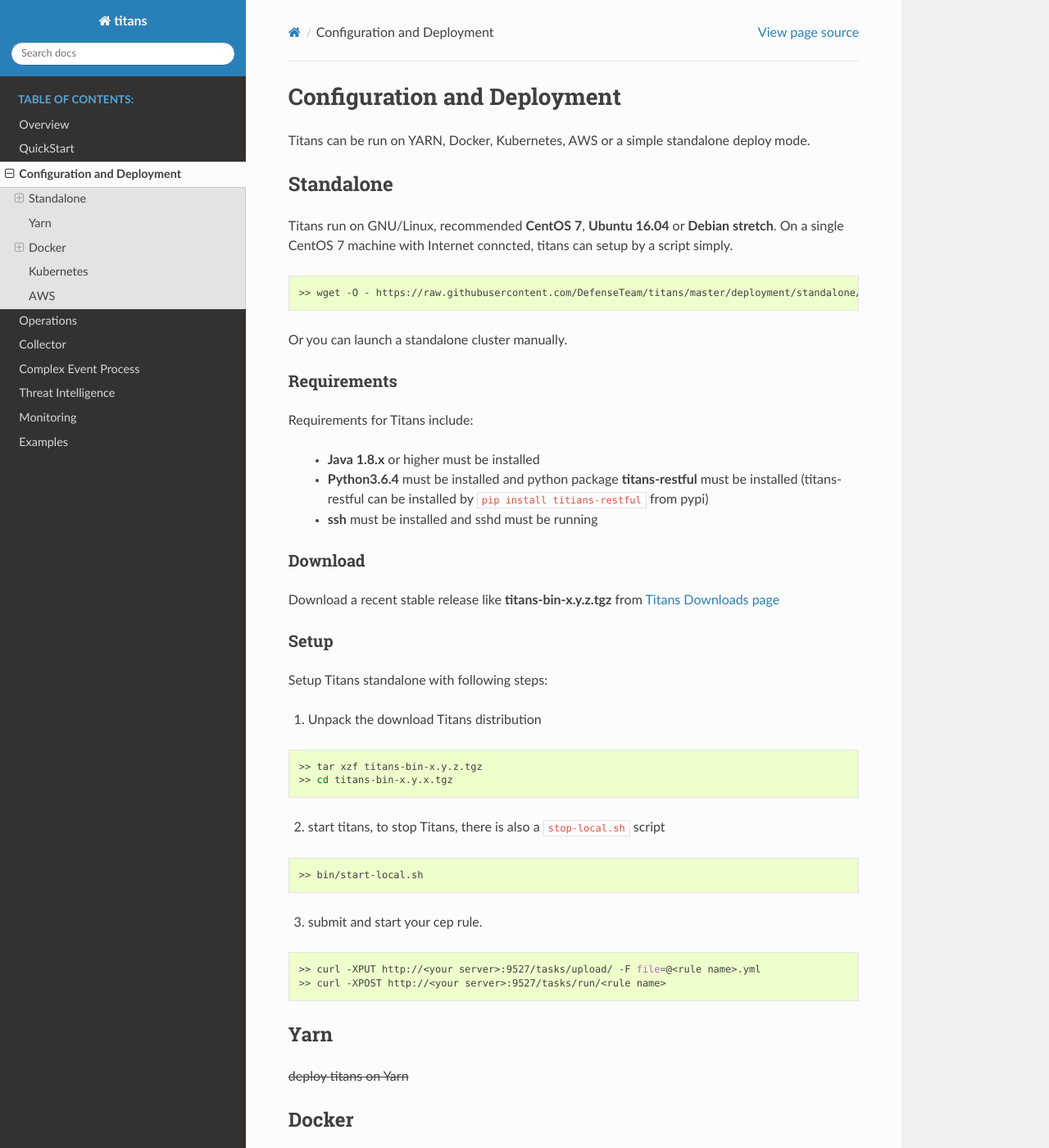
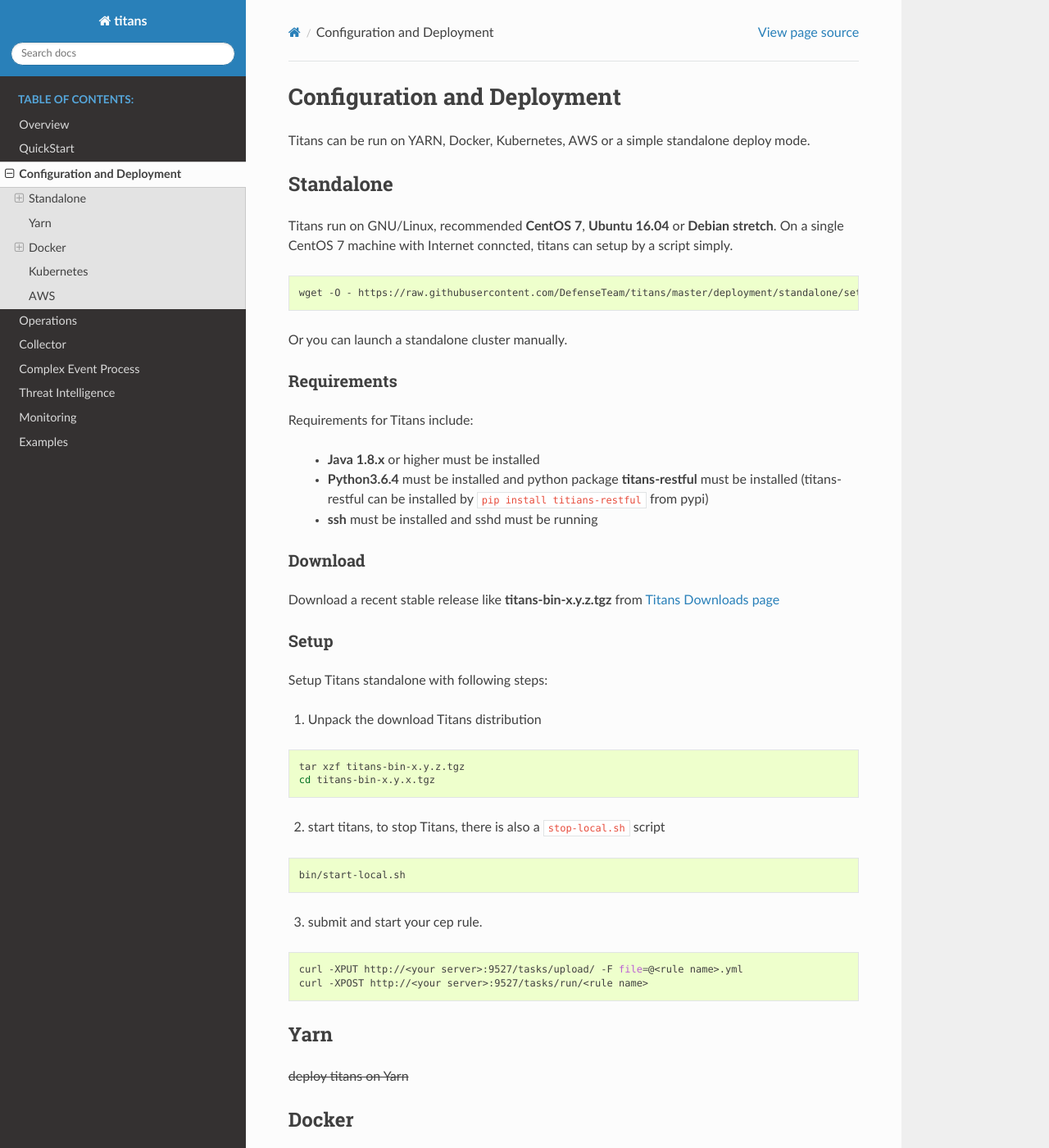
Before and after one commit to DefenseTeam/titans, a Sphinx documentation site: the page built from docs/source/deployment.rst, in a window 1280 px wide and 1400 px high. Shown: the whole window at 82% size. Built offline with Sphinx 7.4.7 and the Read the Docs theme 2.0.0, drawn with Linux system fonts in a browser that asks for light colours; some of the changed text lies outside the part shown.

Commit message:
code style

```diff
--- a/docs/source/deployment.rst
+++ b/docs/source/deployment.rst
@@ -10,7 +10,7 @@ Titans run on GNU/Linux, recommended **CentOS 7**, **Ubuntu 16.04** or **Debian
 
 .. code-block:: bash
 
-	>> wget -O - https://raw.githubusercontent.com/DefenseTeam/titans/master/deployment/standalone/setup-centos-7.sh | bash
+	wget -O - https://raw.githubusercontent.com/DefenseTeam/titans/master/deployment/standalone/setup-centos-7.sh | bash
 
 Or you can launch a standalone cluster manually.
 
@@ -37,22 +37,22 @@ Setup Titans standalone with following steps:
 
 .. code-block:: bash
 
-	>> tar xzf titans-bin-x.y.z.tgz
-	>> cd titans-bin-x.y.x.tgz
+	tar xzf titans-bin-x.y.z.tgz
+	cd titans-bin-x.y.x.tgz
 
 2. start titans, to stop Titans, there is also a ``stop-local.sh`` script
 
 .. code-block:: bash
 
-	>> bin/start-local.sh
+	bin/start-local.sh
 
 
 3. submit and start your cep rule.
 
 .. code-block:: bash
 
-	>> curl -XPUT http://<your server>:9527/tasks/upload/ -F file=@<rule name>.yml
-	>> curl -XPOST http://<your server>:9527/tasks/run/<rule name>
+	curl -XPUT http://<your server>:9527/tasks/upload/ -F file=@<rule name>.yml
+	curl -XPOST http://<your server>:9527/tasks/run/<rule name>
 
 
 Yarn
@@ -96,32 +96,32 @@ Starting titans by docker compose with following steps.
 
 .. code-block:: bash
 
-	>> wget https://raw.githubusercontent.com/DefenseTeam/titans/master/deployment/docker/docker-compose.yml
+	wget https://raw.githubusercontent.com/DefenseTeam/titans/master/deployment/docker/docker-compose.yml
 
 2. Launch titans in the foreground
 
 .. code-block:: bash
 
-	>> docker-compose up
+	docker-compose up
 
 or in the backgroud
 
 .. code-block:: bash
 
-	>> docker-compose up -d
+	docker-compose up -d
 
 3. scale flink task managers
 
 .. code-block:: bash
 
-	>> docker-compose scale taskmanager=<N>
+	docker-compose scale taskmanager=<N>
 
 4. submit and start your cep rule.
 
-.. code-block:: bash
+.. code-block:: sh
 
-	>> curl -XPUT http://<your server>:9527/tasks/upload/ -F file=@<rule name>.yml
-	>> curl -XPOST http://<your server>:9527/tasks/run/<rule name>
+	curl -XPUT http://<your server>:9527/tasks/upload/ -F file=@<rule name>.yml
+	curl -XPOST http://<your server>:9527/tasks/run/<rule name>
 
 
 
```
